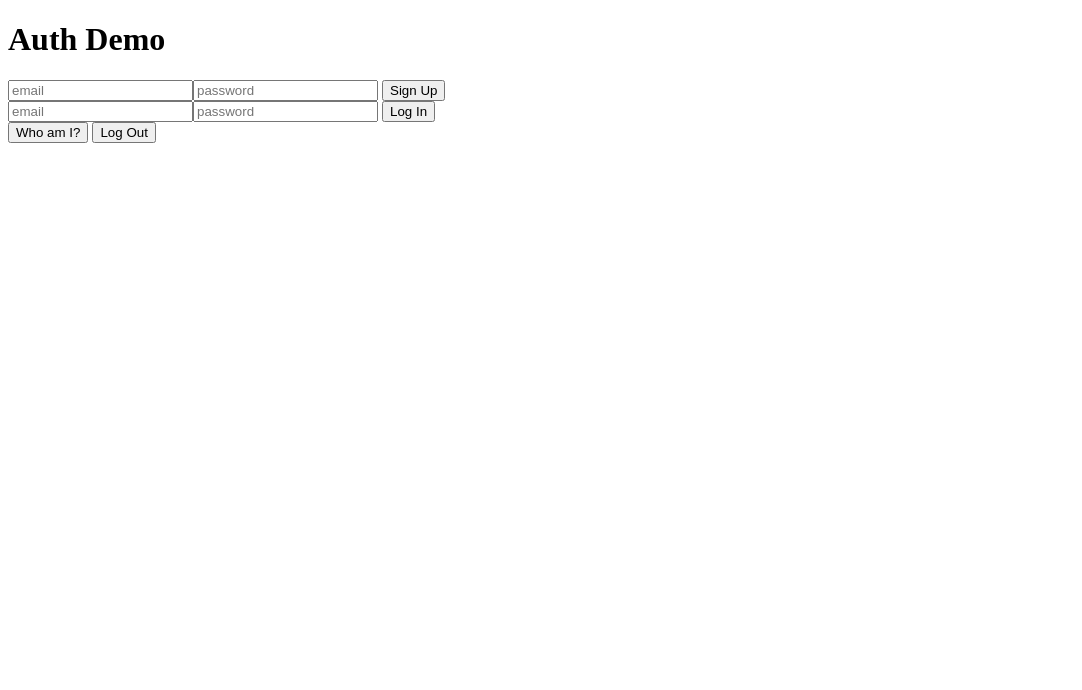
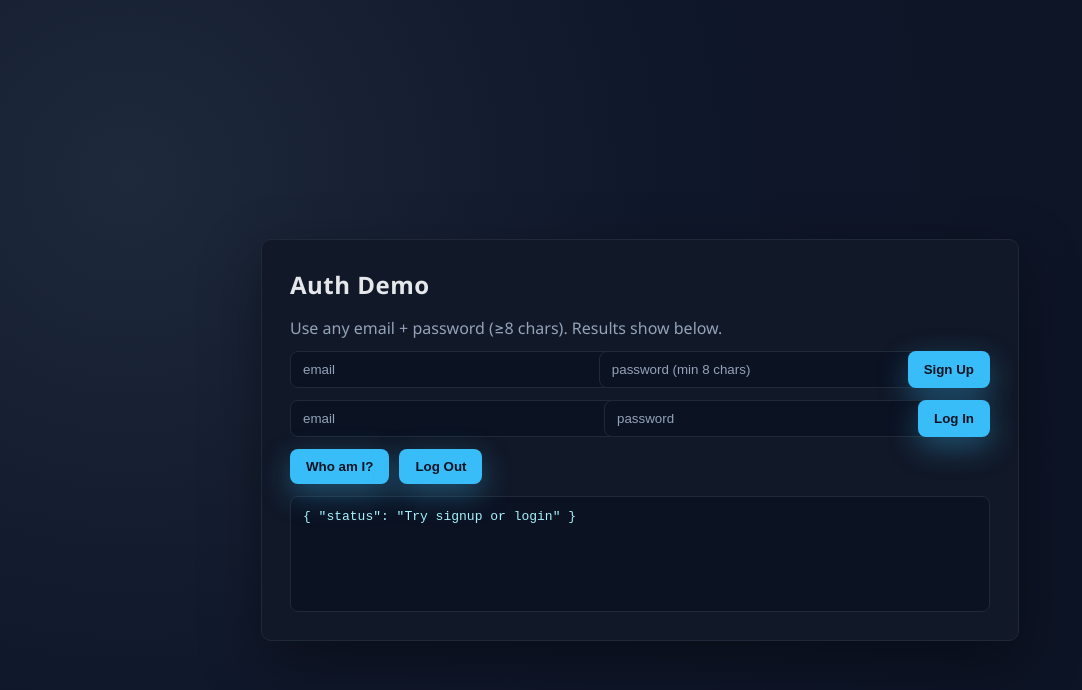
Before and after one commit to MEMOMG8/LoginProject, a website: page public/index.html in a window 1280 px wide. Shown: the whole page, without its empty margins (0-1082 px from the left). Drawn offline with Linux system fonts and the light colour scheme.

Commit message:
Style auth demo page and restore signup route

```diff
--- a/public/index.html
+++ b/public/index.html
@@ -1,23 +1,126 @@
 <!DOCTYPE html>
-<html>
+<html lang="en">
+<head>
+  <meta charset="UTF-8">
+  <meta name="viewport" content="width=device-width, initial-scale=1">
+  <title>Auth Demo</title>
+  <style>
+    :root {
+      --bg: #0f172a;
+      --panel: #111827;
+      --accent: #38bdf8;
+      --text: #e5e7eb;
+      --muted: #94a3b8;
+      --radius: 10px;
+    }
+    body {
+      font-family: "Segoe UI", system-ui, -apple-system, sans-serif;
+      background: radial-gradient(circle at 10% 20%, #1e293b 0%, #0f172a 40%, #0b1222 100%);
+      color: var(--text);
+      min-height: 100vh;
+      display: flex;
+      align-items: center;
+      justify-content: center;
+      padding: 32px;
+    }
+    .card {
+      width: min(700px, 100%);
+      background: var(--panel);
+      border: 1px solid #1f2937;
+      box-shadow: 0 20px 60px rgba(0, 0, 0, 0.4);
+      padding: 28px;
+      border-radius: var(--radius);
+    }
+    h1 {
+      margin: 0 0 16px;
+      font-size: 24px;
+      letter-spacing: 0.5px;
+    }
+    .grid {
+      display: grid;
+      grid-template-columns: 1fr 1fr auto;
+      gap: 10px;
+      margin-bottom: 12px;
+    }
+    input {
+      width: 100%;
+      padding: 10px 12px;
+      border-radius: 8px;
+      border: 1px solid #1f2937;
+      background: #0b1222;
+      color: var(--text);
+    }
+    input::placeholder { color: var(--muted); }
+    button {
+      border: none;
+      border-radius: 8px;
+      padding: 10px 16px;
+      background: var(--accent);
+      color: #0b1222;
+      font-weight: 600;
+      cursor: pointer;
+      transition: transform 120ms ease, box-shadow 120ms ease;
+      box-shadow: 0 10px 30px rgba(56, 189, 248, 0.35);
+    }
+    button:hover { transform: translateY(-1px); }
+    .row {
+      display: flex;
+      gap: 10px;
+      margin-bottom: 12px;
+    }
+    pre {
+      margin: 0;
+      background: #0b1222;
+      border: 1px solid #1f2937;
+      border-radius: 8px;
+      padding: 12px;
+      min-height: 90px;
+      color: #a5f3fc;
+      white-space: pre-wrap;
+      word-break: break-all;
+    }
+    .hint { color: var(--muted); margin-bottom: 12px; }
+  </style>
+</head>
 <body>
+  <div class="card">
     <h1>Auth Demo</h1>
-  <form id="signup">
-    <input name="email" placeholder="email"><input name="password" placeholder="password" type="password">
+    <div class="hint">Use any email + password (≥8 chars). Results show below.</div>
+    <form id="signup" class="grid">
+      <input name="email" placeholder="email" autocomplete="email">
+      <input name="password" placeholder="password (min 8 chars)" type="password" autocomplete="new-password">
       <button>Sign Up</button>
     </form>
-  <form id="login">
-    <input name="email" placeholder="email"><input name="password" placeholder="password" type="password">
+    <form id="login" class="grid">
+      <input name="email" placeholder="email" autocomplete="email">
+      <input name="password" placeholder="password" type="password" autocomplete="current-password">
       <button>Log In</button>
     </form>
+    <div class="row">
       <button id="me">Who am I?</button>
       <button id="logout">Log Out</button>
-  <pre id="out"></pre>
+    </div>
+    <pre id="out">{ "status": "Try signup or login" }</pre>
+  </div>
 <script>
-const out = txt => document.getElementById('out').textContent = JSON.stringify(txt, null, 2);
-const post = (url, data) => fetch(url,{method:'POST',headers:{'Content-Type':'application/json'},body:JSON.stringify(data)}).then(r=>r.json());
-document.getElementById('signup').onsubmit = e => {e.preventDefault();post('/auth/signup', Object.fromEntries(new FormData(e.target))).then(out);};
-document.getElementById('login').onsubmit = e => {e.preventDefault();post('/auth/login', Object.fromEntries(new FormData(e.target))).then(out);};
+const outEl = document.getElementById('out');
+const out = txt => outEl.textContent = JSON.stringify(txt, null, 2);
+const post = (url, data) =>
+  fetch(url, { method:'POST', headers:{'Content-Type':'application/json'}, body:JSON.stringify(data) })
+    .then(async r => {
+      const json = await r.json().catch(() => ({ error: 'Non-JSON response', status: r.status }));
+      return json;
+    })
+    .catch(err => ({ error: err.message }));
+
+document.getElementById('signup').onsubmit = e => {
+  e.preventDefault();
+  post('/auth/signup', Object.fromEntries(new FormData(e.target))).then(out);
+};
+document.getElementById('login').onsubmit = e => {
+  e.preventDefault();
+  post('/auth/login', Object.fromEntries(new FormData(e.target))).then(out);
+};
 document.getElementById('logout').onclick = () => post('/auth/logout',{}).then(out);
 document.getElementById('me').onclick = () => fetch('/me').then(r=>r.json()).then(out);
 </script>
```
Also changed, not shown: src/routes/auth.js (+19 -1 lines). Lines whose indentation alone changed are shown as unchanged.
